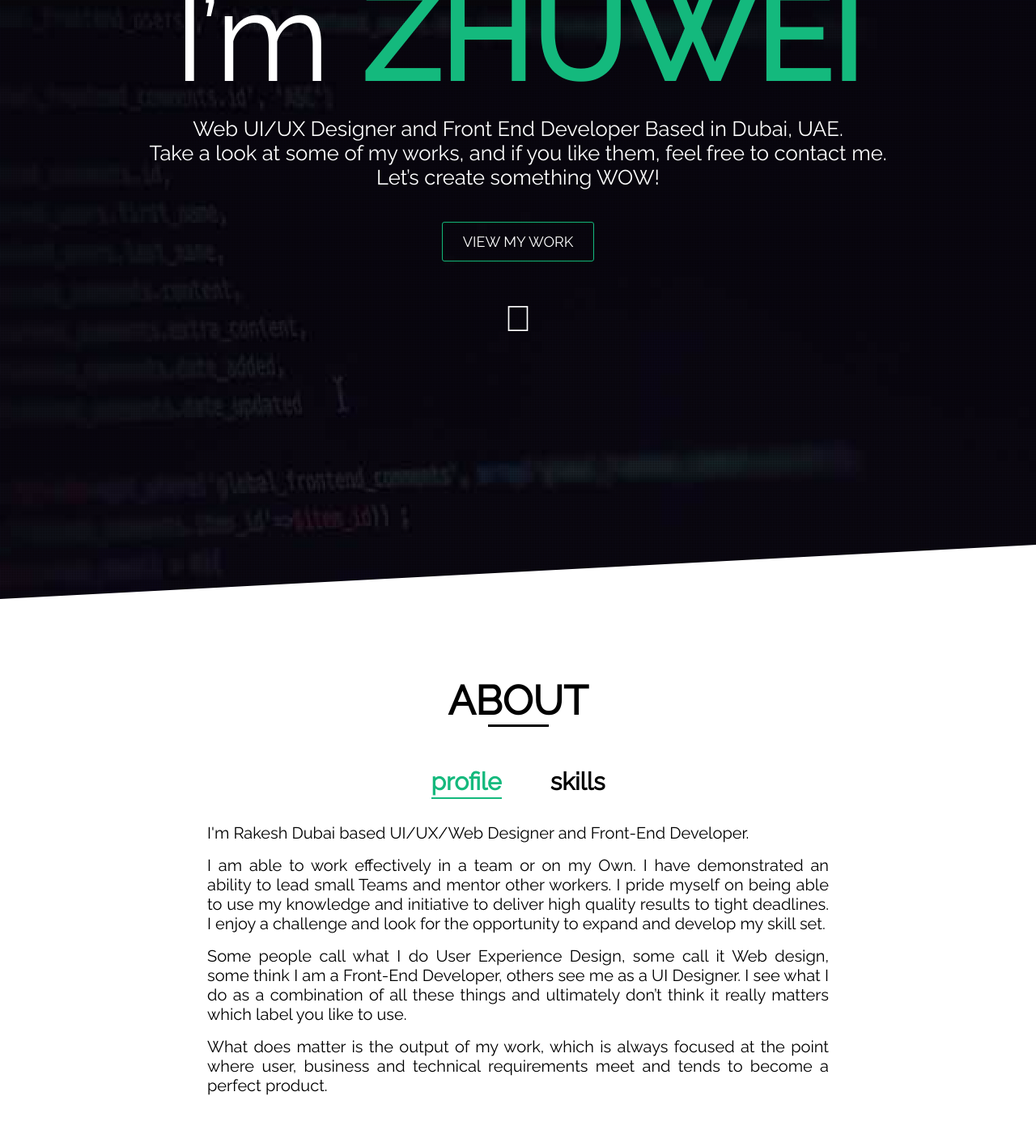
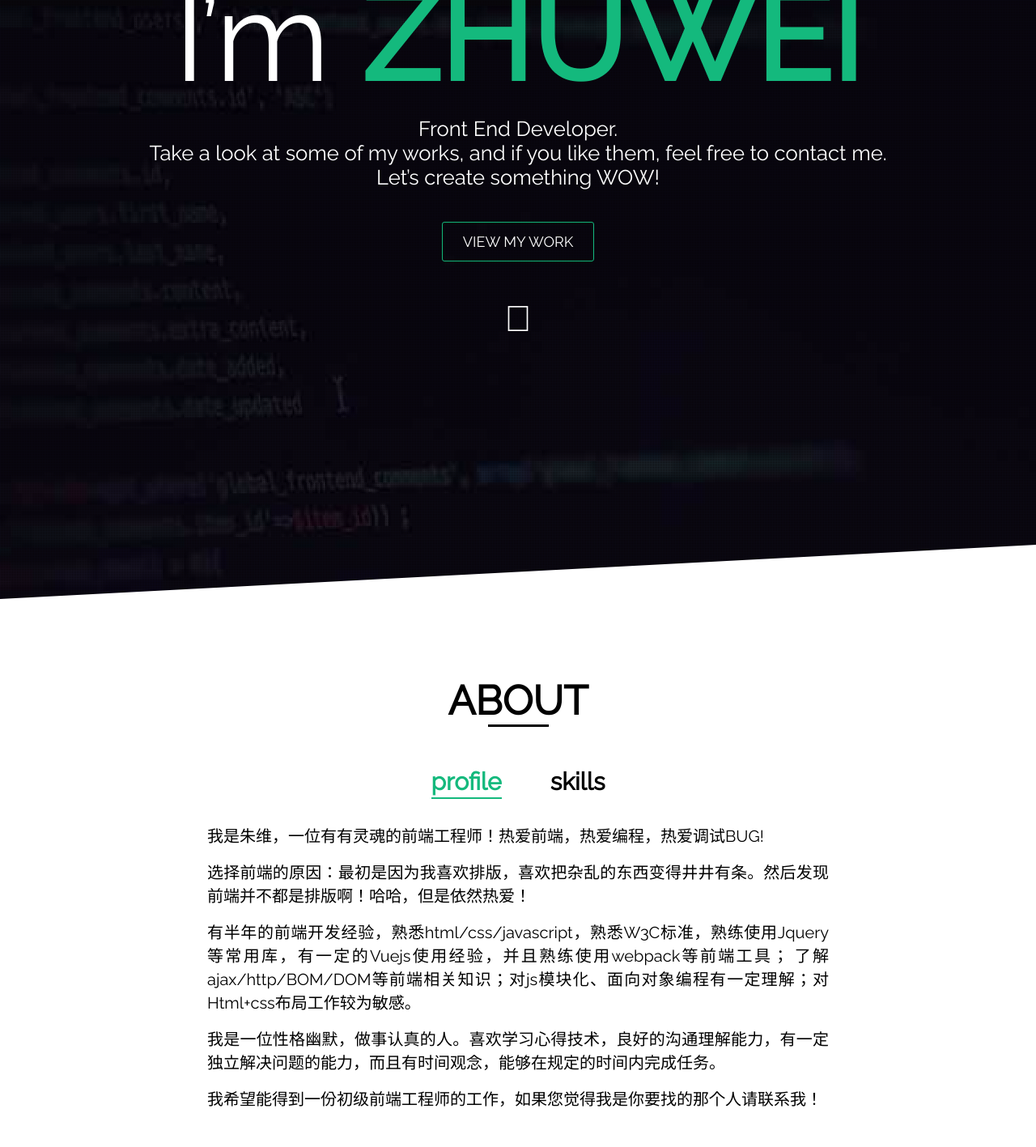
Before and after one commit to zhuweileo/myOnlineResume, a Vue app: page / in a window 1280 px wide. Shown: the part 180-1597 px from the top of the page at 81% size. Built offline with nearby package versions, Linux system fonts and the light colour scheme; a small style sheet from the web is missing.

Commit message:
版本1完成

```diff
--- a/src/components/About.vue
+++ b/src/components/About.vue
@@ -9,10 +9,12 @@
       <div class="tab-content">
         <transition name="fade">
           <div v-show="selected === 'profile'" class="profile">
-            <p>I'm Rakesh Dubai based UI/UX/Web Designer and Front-End Developer.</p>
-            <p>I am able to work effectively in a team or on my Own. I have demonstrated an ability to lead small Teams and mentor other workers. I pride myself on being able to use my knowledge and initiative to deliver high quality results to tight deadlines. I enjoy a challenge and look for the opportunity to expand and develop my skill set.</p>
-            <p>Some people call what I do User Experience Design, some call it Web design, some think I am a Front-End Developer, others see me as a UI Designer. I see what I do as a combination of all these things and ultimately don’t think it really matters which label you like to use.</p>
-            <p>What does matter is the output of my work, which is always focused at the point where user, business and technical requirements meet and tends to become a perfect product.</p>
+            <p>我是<strong>朱维</strong>，一位有有灵魂的前端工程师！热爱前端，热爱编程，热爱调试BUG!</p>
+            <p>选择前端的原因：最初是因为我喜欢排版，喜欢把杂乱的东西变得井井有条。然后发现前端并不都是排版啊！哈哈，但是依然热爱！</p>
+            <p>有半年的前端开发经验，熟悉html/css/javascript，熟悉W3C标准，熟练使用Jquery等常用库，有一定的<strong>Vuejs</strong>使用经验，并且熟练使用webpack等前端工具；
+了解ajax/http/BOM/DOM等前端相关知识；对js<strong>模块化</strong>、<strong>面向对象编程</strong>有一定理解；对<strong>Html+css布局</strong>工作较为敏感。</p>
+            <p>我是一位性格幽默，做事认真的人。喜欢学习心得技术，良好的沟通理解能力，有一定独立解决问题的能力，而且有时间观念，能够在规定的时间内完成任务。</p>
+            <p>我希望能得到一份<strong>初级前端工程师</strong>的工作，如果您觉得我是你要找的那个人请联系我！</p>
             <div class="btns">
               <a class="button" href="/src/assets/pdf/resume.pdf" target="_blank">Download PDF</a><a class="button" href="mailto:zhuwei_leo@163.com">Hire me</a>
             </div>
@@ -139,7 +141,10 @@ $text-active-c:#14b97d;
       width:60%;
       height:100vh;
       margin:0 auto;
+      position:relative;
       .profile{
+        position:absolute;
+        top:0;
         p{
           text-align:justify;
           padding-bottom:16px;
@@ -151,12 +156,16 @@ $text-active-c:#14b97d;
             margin-right:20px;
             color:#000;
             transition:color .5s;
+            text-transform: uppercase;
             &:hover{color:white}
           }
         }
       }
       .skills{
         margin-top:20px;
+        width:100%;
+        position:absolute;
+        top:0;
         >div{
           display:flex;
           justify-content:space-between;
--- a/src/components/Home.vue
+++ b/src/components/Home.vue
@@ -1,17 +1,17 @@
 <template>
-  <div id="Home">
+  <section id="Home">
     <div class="content">
       <h1 class="fade-in one">I’m <strong>ZHUWEI</strong></h1>
-      <p class="fade-in two">Web UI/UX Designer and Front End Developer Based in Dubai, UAE.<br>
+      <p class="fade-in two">Front End Developer.<br>
         Take a look at some of my works, and if you like them, feel free to contact me. <br>
         Let’s create something WOW!
       </p>
-      <a href="#WORK" class="button fade-in three">VIEW MY WORK</a>
+      <a href="#Work" class="button fade-in three">VIEW MY WORK</a>
     </div>
     <div class="scroll-down">
       <i class="iconfont icon-xiangxia animated infinite bounce"></i>
     </div>
-  </div>
+  </section>
 </template>
 <script>
 export default {
```
